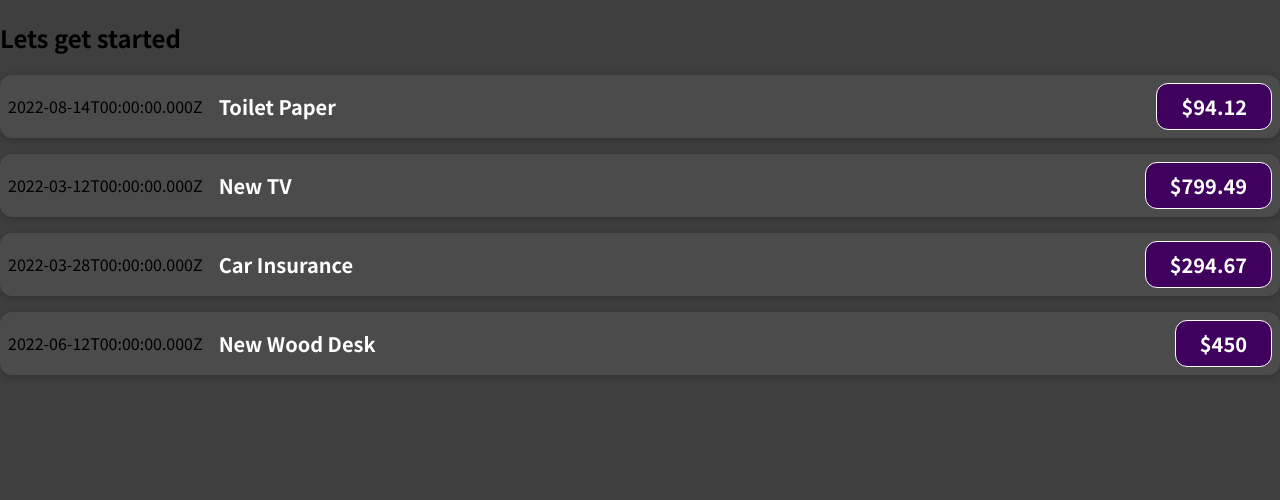
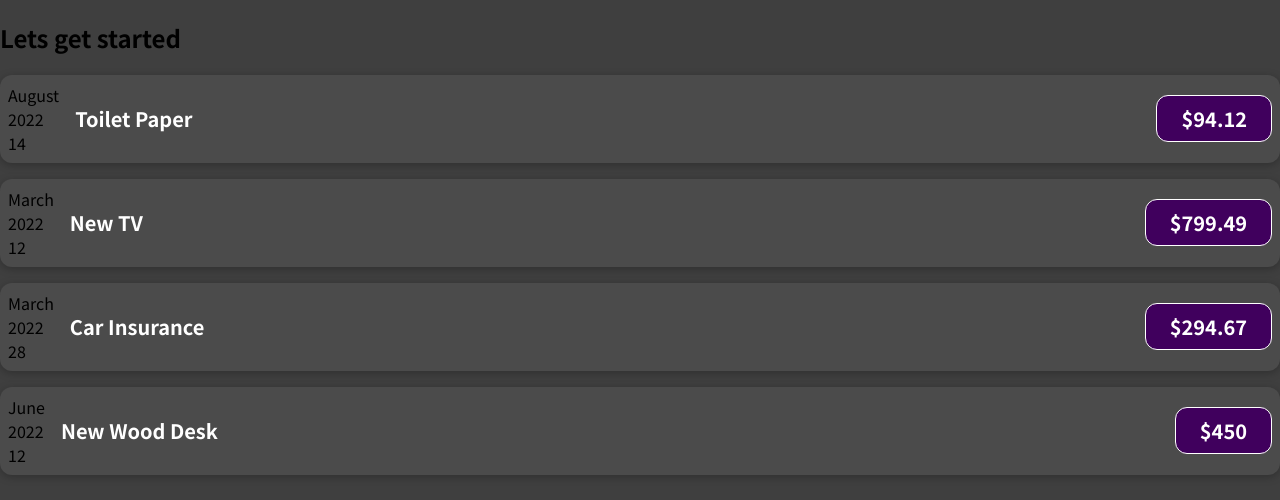
Before and after one commit to DanielVillasmil/Udemy-React, a JavaScript app: page / in a window 1280 px wide. Shown: the top 500 px of the page. Built offline with nearby package versions, Linux system fonts and the light colour scheme.

Commit message:
added props for expense items

```diff
--- a/src/components/ExpenseItem/ExpenseItem.js
+++ b/src/components/ExpenseItem/ExpenseItem.js
@@ -1,12 +1,20 @@
-import "./ExpenseItem.css";
+import './ExpenseItem.css';
 
 function ExpenseItem(props) {
+  const month = props.date.toLocaleString('en-US', { month: 'long' });
+  const day = props.date.toLocaleString('en-US', { day: '2-digit' });
+  const year = props.date.getFullYear();
+
   return (
-    <div className="expense-item">
-      <div>{props.date.toISOString()}</div>
-      <div className="expense-item__description">
+    <div className='expense-item'>
+      <div>
+        <div>{month}</div>
+        <div>{year}</div>
+        <div>{day}</div>
+      </div>
+      <div className='expense-item__description'>
         <h2>{props.title}</h2>
-        <div className="expense-item__price">${props.amount}</div>
+        <div className='expense-item__price'>${props.amount}</div>
       </div>
     </div>
   );
```
Also changed, not shown: src/App.js (+9 -9 lines), src/index.js (+4 -4 lines).
